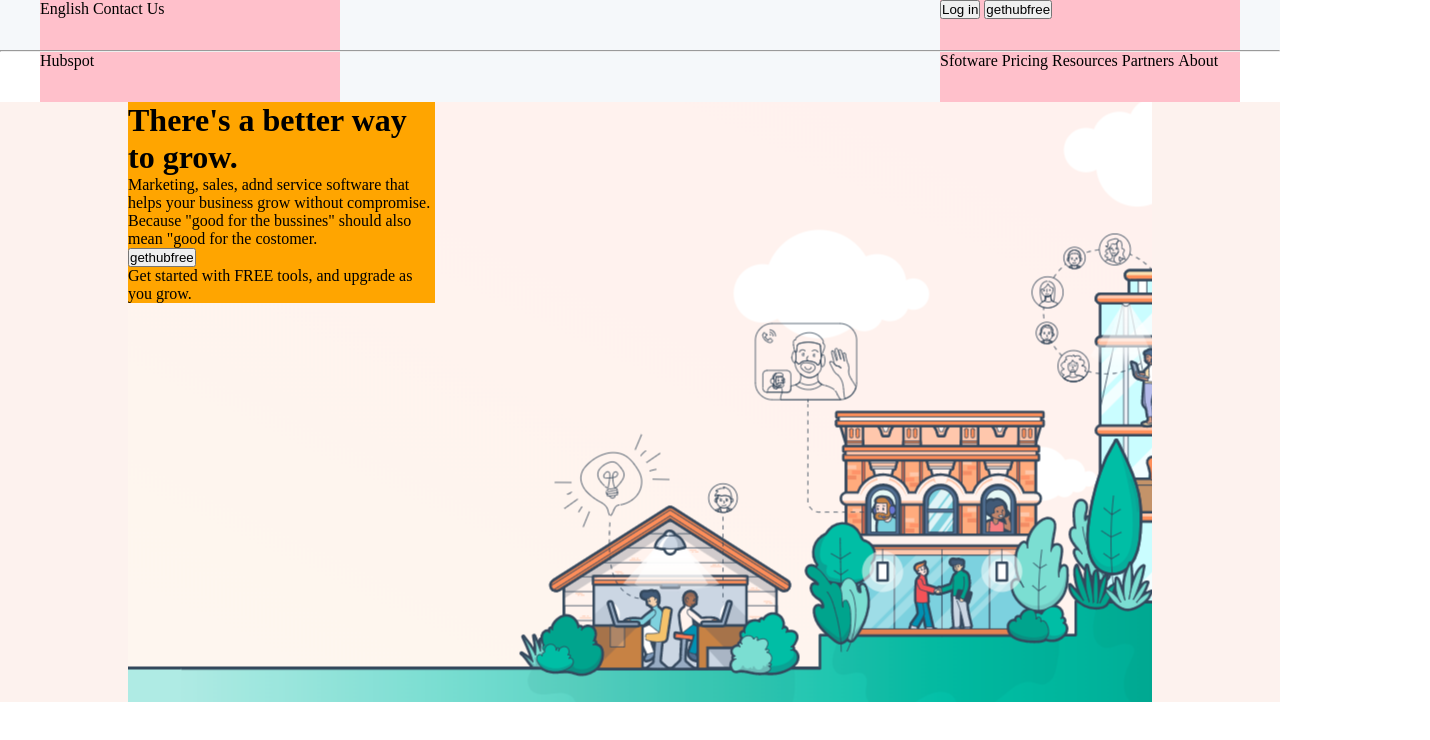
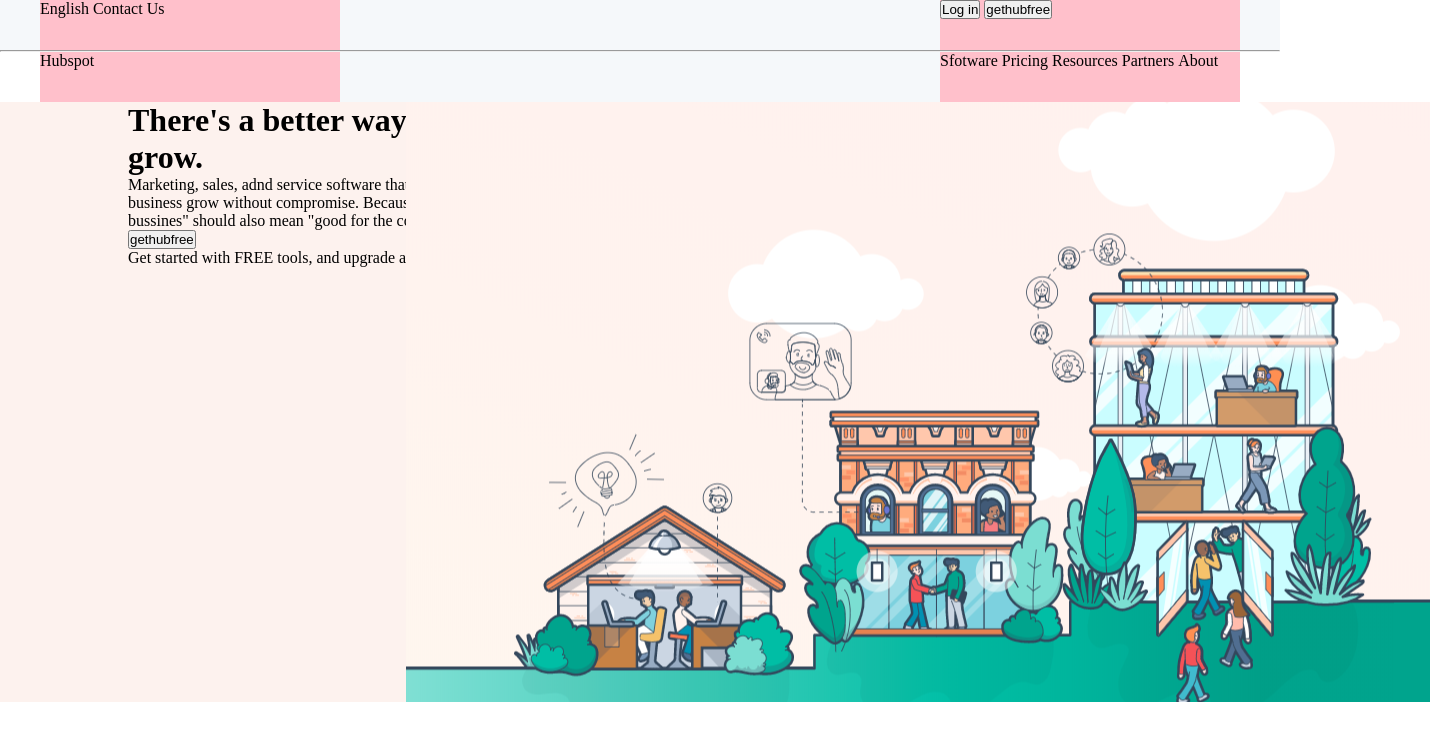
Before and after one commit to GiuseppeColucci/htmlcss-hubspot, a plain HTML site: page index.html in a window 1280 px wide. Shown: the whole page, 1430 px wide, since content can reach past the window. Drawn offline with Linux system fonts and the light colour scheme.

Commit message:
aggiornamento prima forma

```diff
--- a/css/styles.css
+++ b/css/styles.css
@@ -41,6 +41,7 @@ header{
 .box-img{
   height: 600px;
   background-color:#fdf2ee;
+  position: relative;
 }
 .sfondo{
   height: 100%;
@@ -48,9 +49,12 @@ header{
   margin: auto;
   /* background-color: yellow; */
   background-image: url(../img/jumbotron.png);
-  background-position: 30%;
+  background-position: right center;
+  right:-150px;
+  position: absolute;
 }
 .text{
   width: 30%;
-  background-color: orange;
+  background-color: #fdf2ee;
+  margin-left: 10%;
 }
```
Also changed, not shown: index.html (+6 -6 lines).
